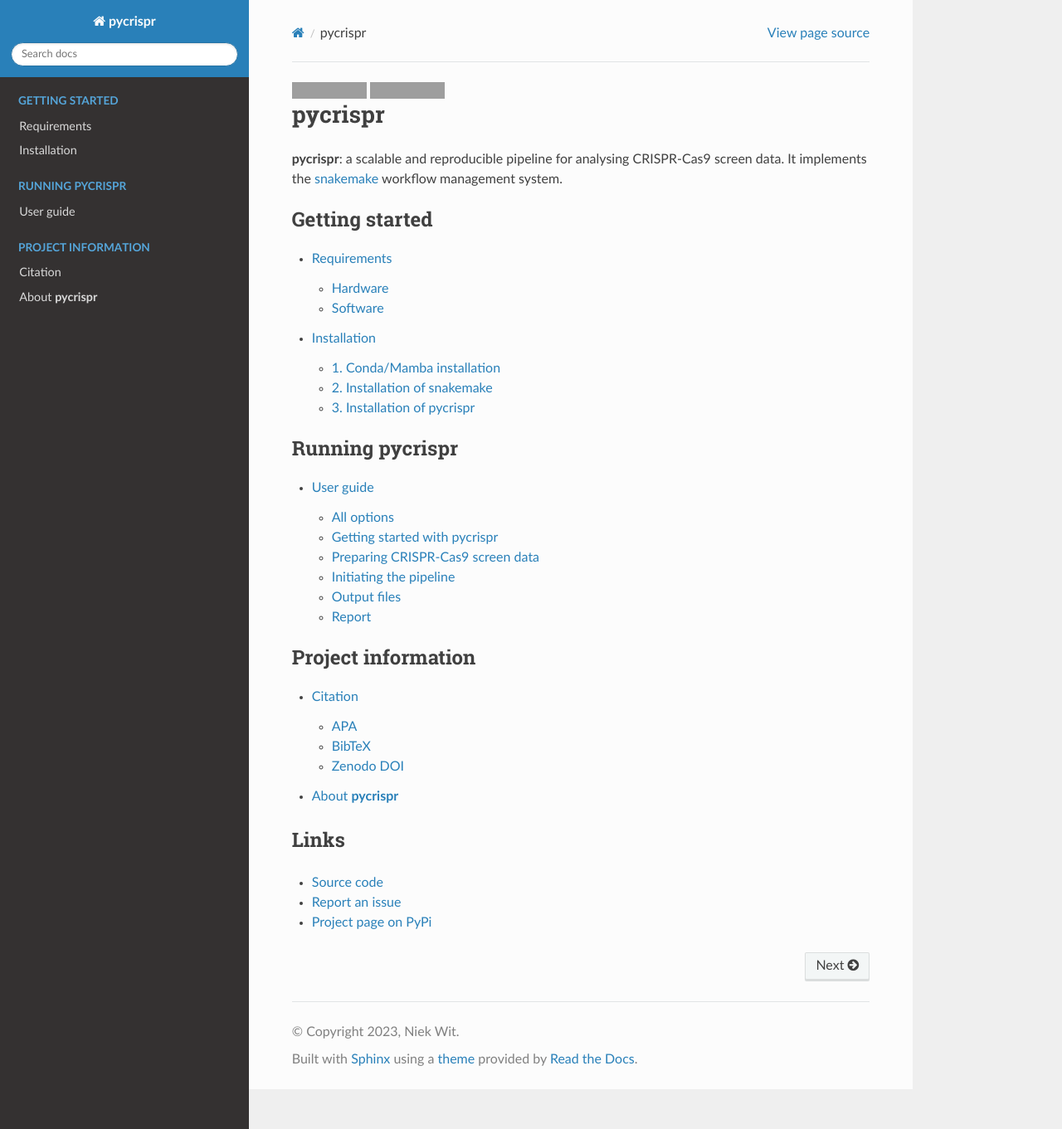
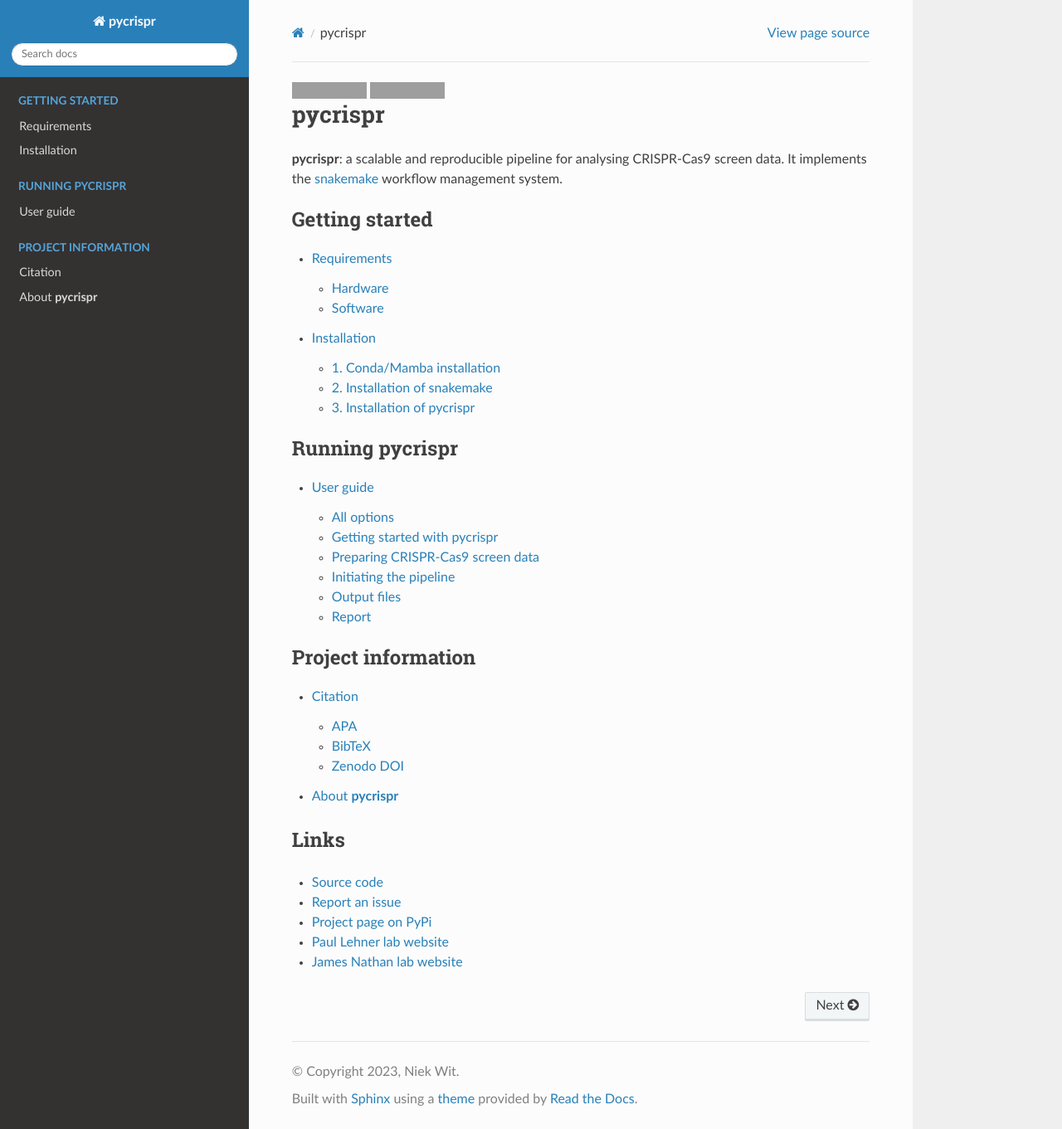
Before and after one commit to niekwit/pycrispr, a Sphinx documentation site: the page built from docs/source/index.rst, in a window 1280 px wide and 1361 px high. Shown: the whole window at 83% size. Built offline with Sphinx 7.4.7 and the Read the Docs theme 2.0.0, drawn with Linux system fonts in a browser that asks for light colours; grey boxes are pictures that could not be loaded.

Commit message:
added more links

```diff
--- a/docs/source/index.rst
+++ b/docs/source/index.rst
@@ -40,3 +40,5 @@ Links
 * `Source code <https://github.com/niekwit/pycrispr/>`_
 * `Report an issue <https://github.com/niekwit/pycrispr/issues>`_
 * `Project page on PyPi <https://pypi.python.org/pypi/pycrispr>`_
+* `Paul Lehner lab website <https://www.lehnerlab.com>`_
+* `James Nathan lab website <https://www.jamesnathanlab.com>`_
```
